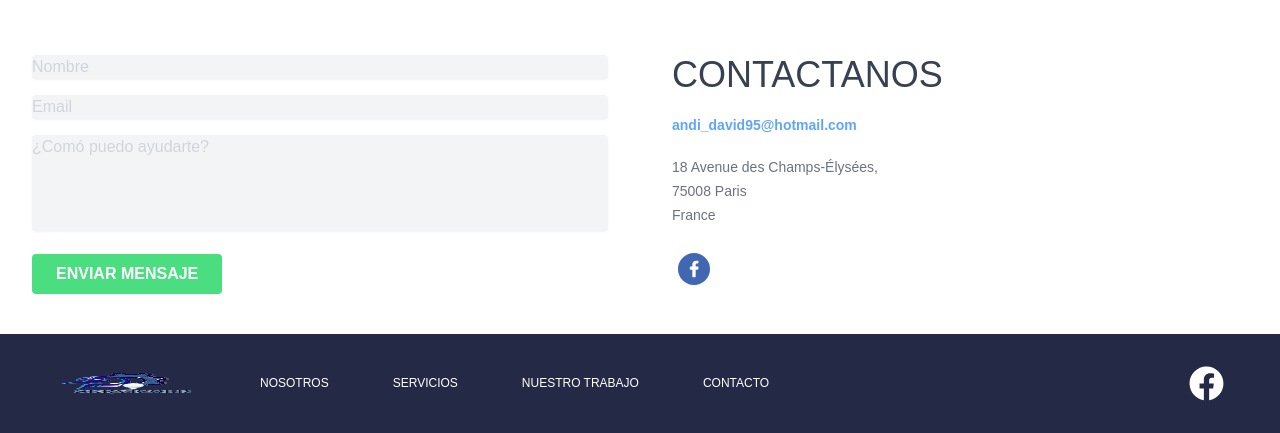
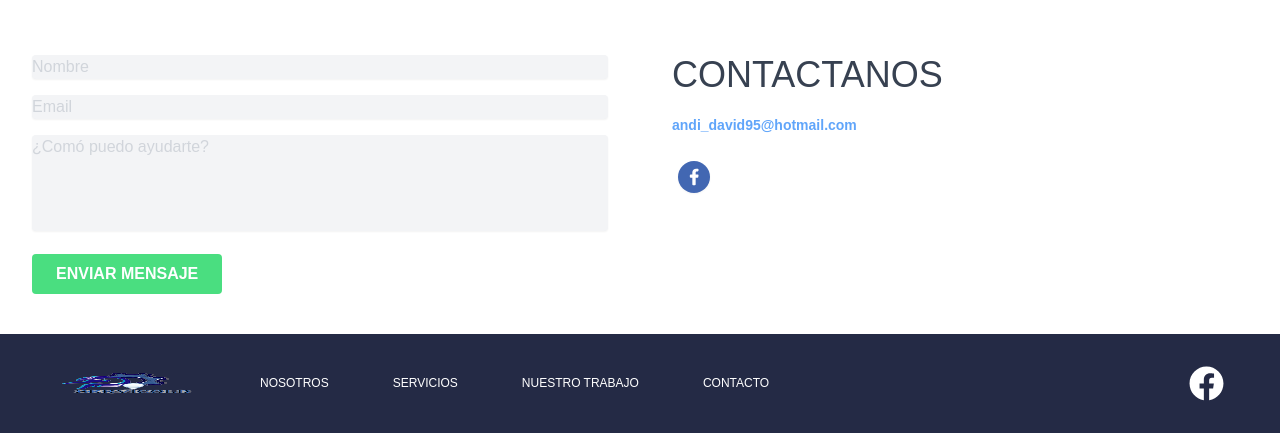
Before and after one commit to jonanfu/servicold, a Next.js app: page / in a window 1280 px wide. Shown: the part 5713-6146 px from the top of the page. Built offline with nearby package versions, Linux system fonts and the light colour scheme; grey boxes are pictures that could not be loaded.

Commit message:
Update Contact5.jsx

```diff
--- a/components/Contact5.jsx
+++ b/components/Contact5.jsx
@@ -96,7 +96,7 @@ const Contact5 = () => {
               andi_david95@hotmail.com
             </a>
             {/* ::Address */}
-            <p className="text-sm text-gray-500 leading-6">18 Avenue des Champs-Élysées, <br /> 75008 Paris <br /> France</p>
+            {/*<p className="text-sm text-gray-500 leading-6">18 Avenue des Champs-Élysées, <br /> 75008 Paris <br /> France</p>*/}
             {/* ::Socials */}
             <div className="flex items-center">
               {/* :Twitter */}
```
